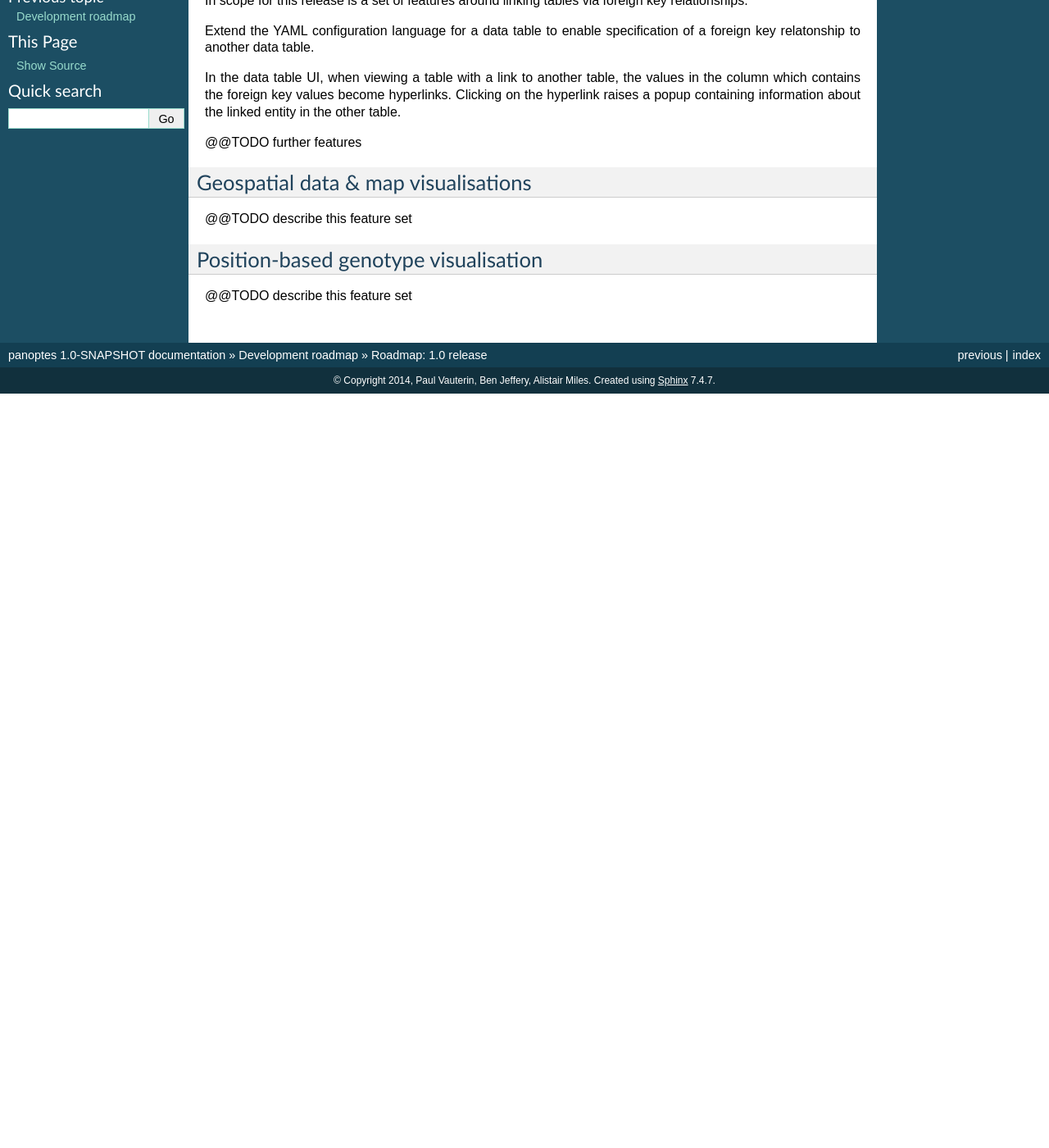
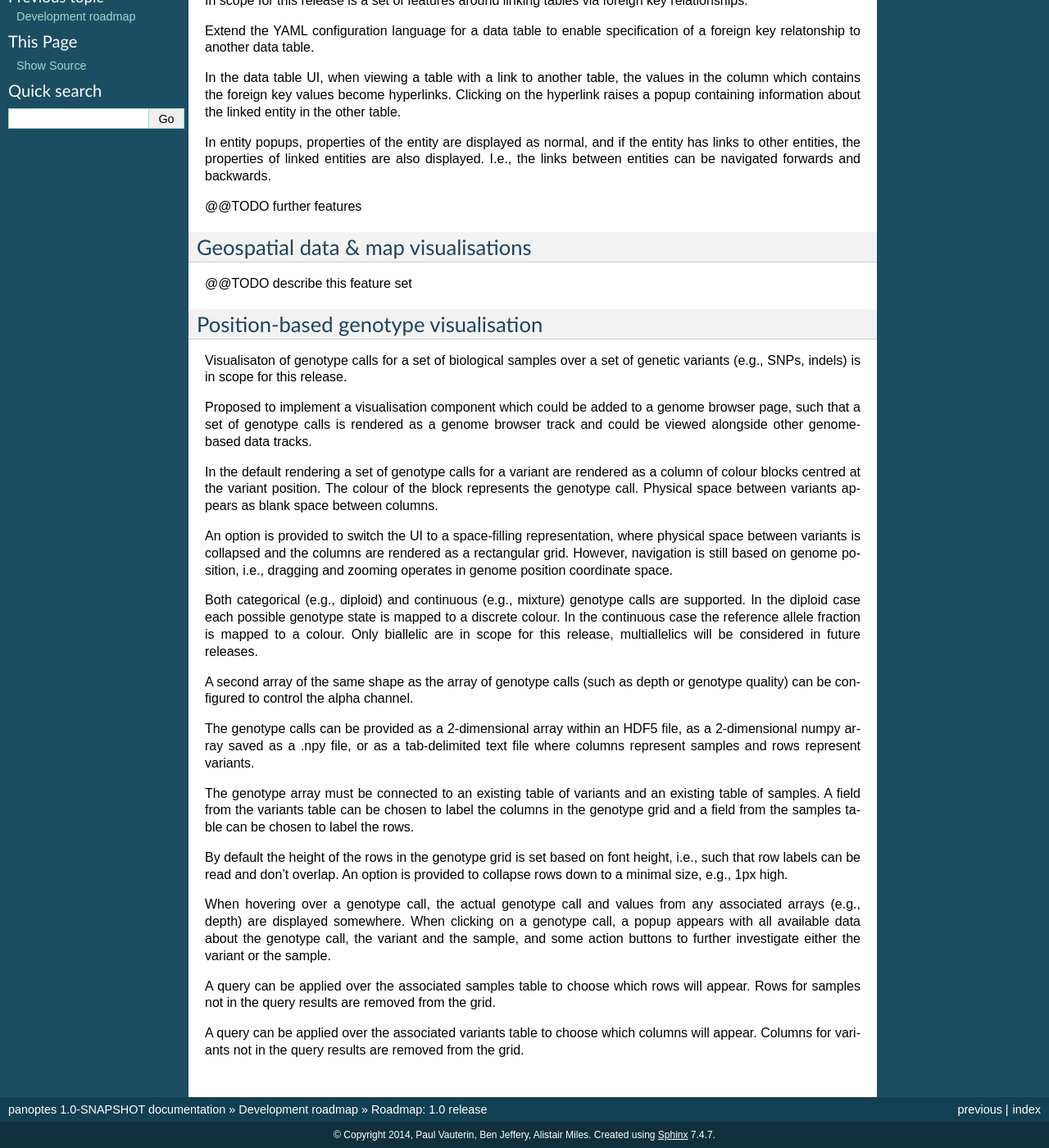
Before and after one commit to cggh/panoptes, a Sphinx documentation site: the page built from documentation/roadmap_1_0.rst, in a window 1280 px wide and 1400 px high, scrolled down 195 px. Shown: the whole window at 82% size. Built offline with Sphinx 7.4.7, drawn with Linux system fonts in a browser that asks for light colours; before the commit the page ends 900 px from its top, so only the background shows below that.

Commit message:
draft roadmap for 1.0 genotype browser

```diff
--- a/documentation/roadmap_1_0.rst
+++ b/documentation/roadmap_1_0.rst
@@ -18,6 +18,11 @@ table, the values in the column which contains the foreign key values
 become hyperlinks. Clicking on the hyperlink raises a popup containing
 information about the linked entity in the other table.
 
+In entity popups, properties of the entity are displayed as normal,
+and if the entity has links to other entities, the properties of
+linked entities are also displayed. I.e., the links between entities
+can be navigated forwards and backwards.
+
 @@TODO further features
 
 
@@ -30,4 +35,64 @@ Geospatial data & map visualisations
 Position-based genotype visualisation
 -------------------------------------
 
-@@TODO describe this feature set
+Visualisaton of genotype calls for a set of biological samples over a
+set of genetic variants (e.g., SNPs, indels) is in scope for this
+release.
+
+Proposed to implement a visualisation component which could be added
+to a genome browser page, such that a set of genotype calls is
+rendered as a genome browser track and could be viewed alongside other
+genome-based data tracks.
+
+In the default rendering a set of genotype calls for a variant are
+rendered as a column of colour blocks centred at the variant
+position. The colour of the block represents the genotype
+call. Physical space between variants appears as blank space between
+columns.
+
+An option is provided to switch the UI to a space-filling
+representation, where physical space between variants is collapsed and
+the columns are rendered as a rectangular grid. However, navigation is
+still based on genome position, i.e., dragging and zooming operates in
+genome position coordinate space.
+
+Both categorical (e.g., diploid) and continuous (e.g., mixture)
+genotype calls are supported. In the diploid case each possible
+genotype state is mapped to a discrete colour. In the continuous case
+the reference allele fraction is mapped to a colour. Only biallelic
+are in scope for this release, multiallelics will be considered in
+future releases.
+
+A second array of the same shape as the array of genotype calls (such
+as depth or genotype quality) can be configured to control the alpha
+channel.
+
+The genotype calls can be provided as a 2-dimensional array within an
+HDF5 file, as a 2-dimensional numpy array saved as a .npy file, or as
+a tab-delimited text file where columns represent samples and rows
+represent variants.
+
+The genotype array must be connected to an existing table of variants
+and an existing table of samples. A field from the variants table can
+be chosen to label the columns in the genotype grid and a field from
+the samples table can be chosen to label the rows.
+
+By default the height of the rows in the genotype grid is set based on
+font height, i.e., such that row labels can be read and don't
+overlap. An option is provided to collapse rows down to a minimal
+size, e.g., 1px high.
+
+When hovering over a genotype call, the actual genotype call and
+values from any associated arrays (e.g., depth) are displayed
+somewhere. When clicking on a genotype call, a popup appears with all
+available data about the genotype call, the variant and the sample,
+and some action buttons to further investigate either the variant or
+the sample.
+
+A query can be applied over the associated samples table to choose
+which rows will appear. Rows for samples not in the query results are
+removed from the grid.
+
+A query can be applied over the associated variants table to choose
+which columns will appear. Columns for variants not in the query
+results are removed from the grid.
```
